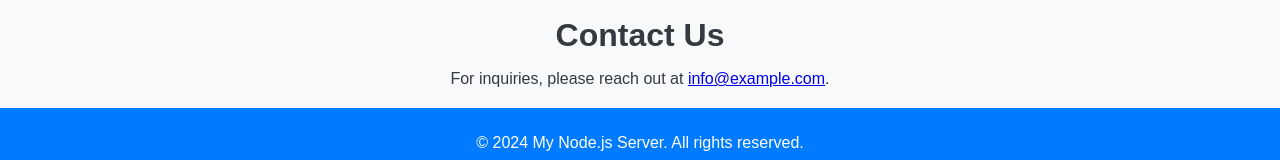
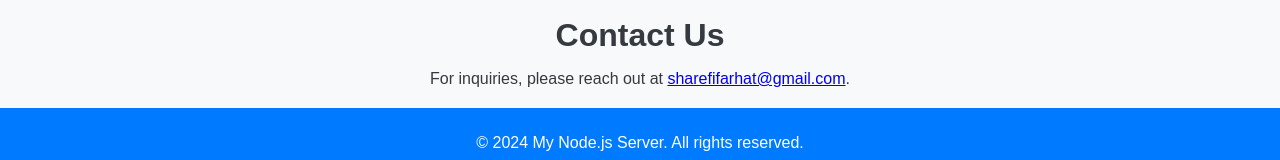
Before and after one commit to iamfarhatsharefi/my-node-server, a website: page public/index.html in a window 1280 px wide. Shown: the part 606-766 px from the top of the page. Drawn offline with Linux system fonts and the light colour scheme.

Commit message:
email adding on contact

```diff
--- a/public/index.html
+++ b/public/index.html
@@ -37,7 +37,7 @@
 
         <section class="contact">
             <h2>Contact Us</h2>
-            <p>For inquiries, please reach out at <a href="mailto:sharefifarhat@gmail.com">info@example.com</a>.</p>
+            <p>For inquiries, please reach out at <a href="mailto:sharefifarhat@gmail.com">sharefifarhat@gmail.com</a>.</p>
         </section>
     </main>
 
```
